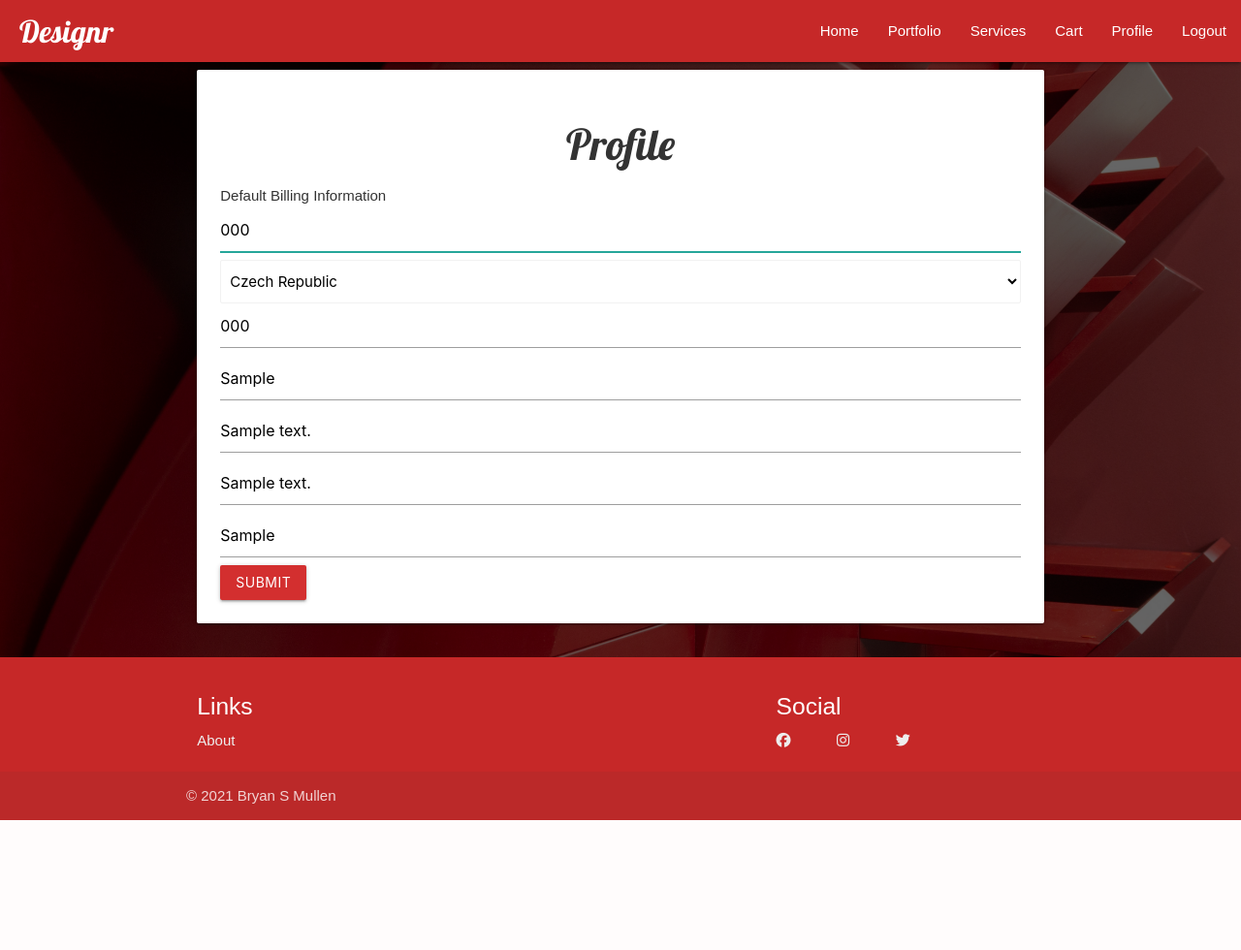
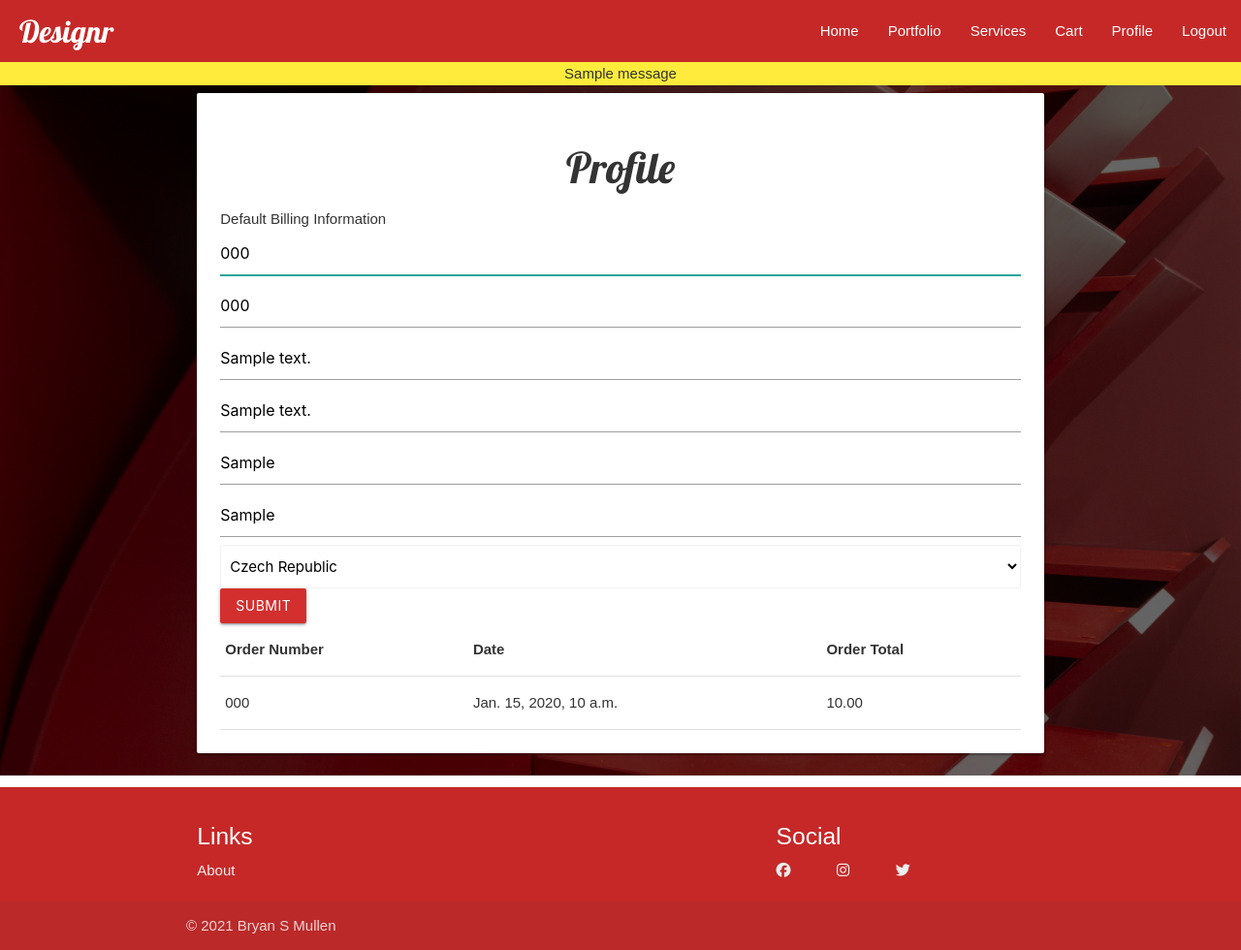
Before and after one commit to Code-Institute-Submissions/bryansmullen-designr_SeptResub, a Django app: page /profiles/ in a window 1280 px wide. Shown: the whole page at 97% size. Before the commit the page ends 846 px from the top, so only its background shows below. Run offline with Django 3.2, Linux system fonts and the light colour scheme; a user stored in the database is signed in; tables that the repository leaves empty hold one stand-in row (values such as "Sample post"); one stand-in notice (Sample message) is shown; parts of the project's set-up code (start-up, migrations or seed data) failed here and were passed over; some libraries are stand-ins or nearby versions.

Commit message:
Basic implementation of past orders
This commit completes a basic implementation of displaying past orders
on the profile page, as well as pulling saved billing address into the
checkout

```diff
--- a/checkout/admin.py
+++ b/checkout/admin.py
@@ -12,7 +12,7 @@ class OrderAdmin(admin.ModelAdmin):
 
     readonly_fields = ('order_number', 'date', 'order_total', 'grand_total')
 
-    fields = ('order_number', 'date', 'full_name', 'email', 'phone_number',
+    fields = ('order_number', 'user_profile', 'date', 'full_name', 'email', 'phone_number',
               'country', 'postcode', 'town_or_city', 'street_address1',
               'street_address2', 'county', 'order_total', 'grand_total')
 
--- a/checkout/models.py
+++ b/checkout/models.py
@@ -6,7 +6,7 @@ from django.db.models import Sum
 from django_countries.fields import CountryField
 from services.models import Service
 from profiles.models import UserProfile
-
+import decimal
 
 class Order(models.Model):
     order_number = models.CharField(max_length=32, null=False, editable=False)
@@ -39,7 +39,10 @@ class Order(models.Model):
         vat_rate = settings.VAT_RATE_PERCENTAGE
         self.order_total = self.lineitems.aggregate(Sum('lineitem_total'))[
             'lineitem_total__sum'] or 0
-        self.grand_total = self.order_total + self.order_total * vat_rate
+
+        print(type(self.order_total))
+        vat_amount = decimal.Decimal(self.order_total) * decimal.Decimal(vat_rate)
+        self.grand_total = self.order_total + vat_amount
         self.save()
 
     def save(self, *args, **kwargs):
--- a/main/settings.py
+++ b/main/settings.py
@@ -148,9 +148,8 @@ USE_TZ = True
 # Static files (CSS, JavaScript, Images)
 # https://docs.djangoproject.com/en/3.1/howto/static-files/
 
-STATIC_ROOT = BASE_DIR / 'static'
 STATIC_URL = '/static/'
-STATICFILES_DIRS = []
+STATICFILES_DIRS = (os.path.join(BASE_DIR, 'static'),)
 
 # media files
 MEDIA_ROOT = BASE_DIR / 'media'
--- a/profiles/models.py
+++ b/profiles/models.py
@@ -13,12 +13,12 @@ class UserProfile(models.Model):
     """
     user = models.OneToOneField(User, on_delete=models.CASCADE)
     default_phone_number = models.CharField(max_length=20, null=True, blank=True)
-    default_country = CountryField(blank_label='Country *', null=True, blank=True)
     default_postcode = models.CharField(max_length=20, null=True, blank=True)
-    default_town_or_city = models.CharField(max_length=40, null=True, blank=True)
     default_street_address1 = models.CharField(max_length=80, null=True, blank=True)
     default_street_address2 = models.CharField(max_length=80, null=True, blank=True)
+    default_town_or_city = models.CharField(max_length=40, null=True, blank=True)
     default_county = models.CharField(max_length=80, null=True, blank=True)
+    default_country = CountryField(blank_label='Country *', null=True, blank=True)
 
     def __str__(self):
         return self.user.username
--- a/profiles/templates/profiles/profile.html
+++ b/profiles/templates/profiles/profile.html
@@ -6,17 +6,42 @@
   <div class="overlay"></div>
 
   <main class="container ">
+
     <div class="row">
       <div class="col s12">
         <div class="card">
           <div class="card-content">
             <h3 class="text-center">Profile</h3>
             <p>Default Billing Information</p>
-            <form action="{% url 'profile %" method='POST'>
+            <form action="{% url 'profile' %}" method='POST'>
               {% csrf_token %}
               {{ form }}
               <button type="submit" class='btn red darken-2'>Submit</button>
             </form>
+
+            <div>
+              <table>
+                <thead>
+
+                  <tr>
+                    <th>Order Number</th>
+                    <th>Date</th>
+                    <th>Order Total</th>
+                  </tr>
+                </thead>
+                <tbody>
+                  {% for order in orders %}
+                    <tr>
+                      <td>
+                        {{ order.order_number|truncatechars:6}}
+                      </td>
+                      <td>{{ order.date }}</td>
+                      <td> {{ order.grand_total }}</td>
+                    </tr>
+                  {% endfor %}
+                </tbody>
+              </table>
+            </div>
           </div>
         </div>
 
--- a/profiles/views.py
+++ b/profiles/views.py
@@ -1,12 +1,20 @@
 from django.shortcuts import render, get_object_or_404
 from .models import UserProfile
 from .forms import UserProfileForm
+from django.contrib import messages
+from checkout.models import Order
 
 
 def profile(request):
     """ Display the users profile """
     profile = get_object_or_404(UserProfile, user=request.user)
 
+
+    if request.method == 'POST':
+        form = UserProfileForm(request.POST, instance=profile)
+        if form.is_valid():
+            form.save()
+            messages.success(request, 'Profile information saved')
     form = UserProfileForm(instance=profile)
     orders = profile.orders.all()
 
--- a/templates/base.html
+++ b/templates/base.html
@@ -39,6 +39,13 @@
 
   <body>
     {% include 'partials/_navbar.html' %}
+    {% if messages %}
+    <div class="yellow text-center">
+        {% for message in messages %}
+               {{message}}
+        {% endfor %}
+    </div>
+    {% endif %}
     {% block content %} {% endblock content %}
 
     {% include 'partials/_footer.html' %}
```
Also changed, not shown: checkout/views.py (+27 -3 lines), media/services/2021/09/14/preview.jpg (added).
